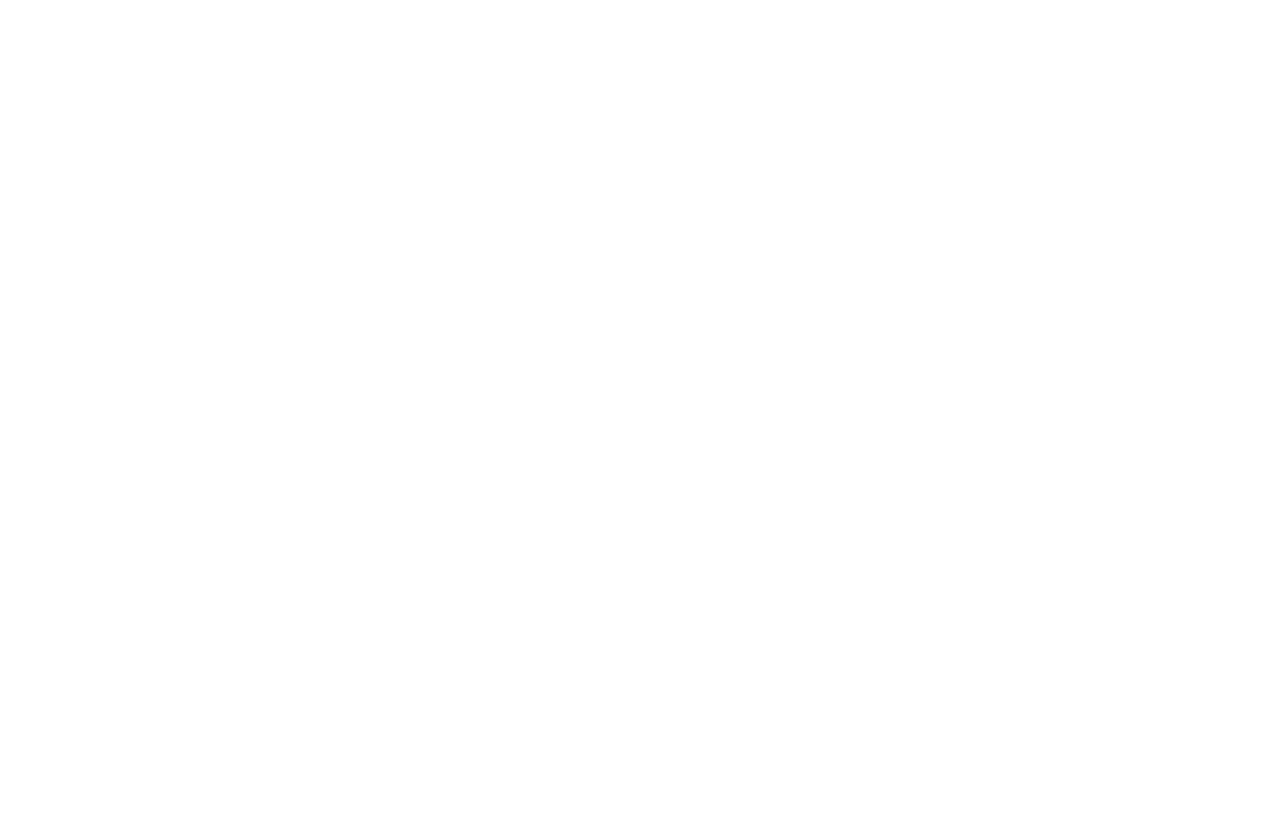
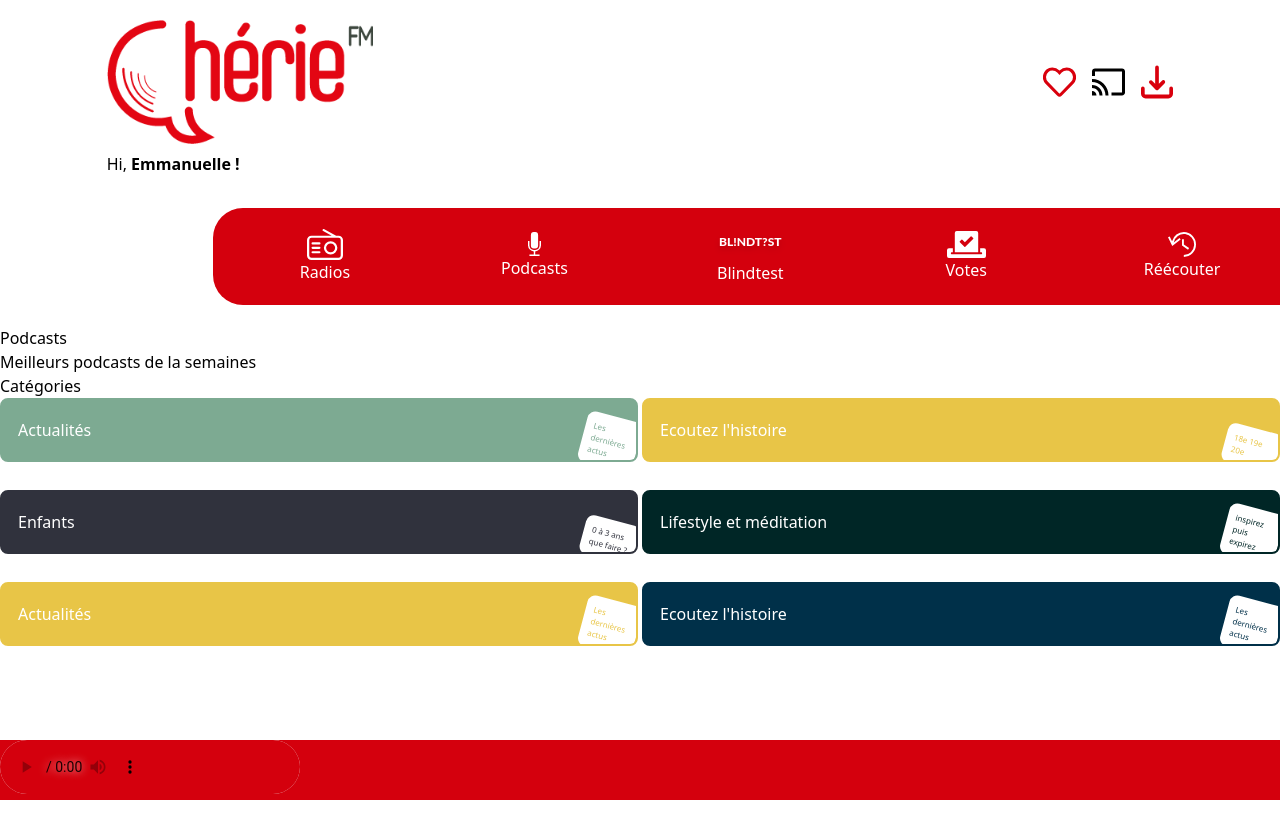
Before and after one commit to HugoB-DK/CherieFM, a Nuxt app: page /podcasts in a window 1280 px wide. Before the commit this address had no page. Built offline with nearby package versions, Linux system fonts and the light colour scheme.

Commit message:
Page podcasts

```diff
--- /dev/null
+++ b/pages/podcasts.vue
@@ -0,0 +1,129 @@
+<template>
+  <div class="page-globale">
+    <HeaderComponent />
+    <Navbar />
+    <div class="max-w-screen-xl mx-4 lg:mx-auto">
+      <h1>Podcasts</h1>
+      <p>Meilleurs podcasts de la semaines</p>
+
+      <h2>Catégories</h2>
+      <div class="grid grid-cols-2 gap-1">
+        <div class="card pastel-green h-16 text-white rounded-lg relative overflow-hidden flex items-center mb-6">
+          <h3 class="ml-4">
+            Actualités
+          </h3>
+          <div class="card-info bg-white absolute text-xxs w-14 -right-0.5 p-2 -bottom-2 text-pastel-green rounded-lg">
+            Les dernières actus
+          </div>
+        </div>
+
+        <div class="card pastel-yellow h-16 text-white rounded-lg relative overflow-hidden flex items-center mb-6">
+          <h3 class="ml-4">
+            Ecoutez l'histoire
+          </h3>
+          <div class="card-info bg-white absolute text-xxs w-14 -right-0.5 p-2 -bottom-2 text-pastel-yellow rounded-lg">
+            18e 19e 20e
+          </div>
+        </div>
+
+        <div class="card pastel-gray h-16 text-white rounded-lg relative overflow-hidden flex items-center mb-6">
+          <h3 class="ml-4">
+            Enfants
+          </h3>
+          <div class="card-info bg-white absolute text-xxs w-14 -right-0.5 p-2 -bottom-2 text-pastel-gray rounded-lg">
+            0 à 3 ans que faire ?
+          </div>
+        </div>
+
+        <div class="card pastel-black h-16 text-white rounded-lg relative overflow-hidden flex items-center mb-6">
+          <h3 class="ml-4">
+            Lifestyle et méditation
+          </h3>
+          <div class="card-info bg-white absolute text-xxs w-14 -right-0.5 p-2 -bottom-2 text-pastel-black rounded-lg">
+            inspirez puis expirez
+          </div>
+        </div>
+
+        <div class="card pastel-yellow h-16 text-white rounded-lg relative overflow-hidden flex items-center mb-6">
+          <h3 class="ml-4">
+            Actualités
+          </h3>
+          <div class="card-info bg-white absolute text-xxs w-14 -right-0.5 p-2 -bottom-2 text-pastel-yellow rounded-lg">
+            Les dernières actus
+          </div>
+        </div>
+
+        <div class="card pastel-blue h-16 text-white rounded-lg relative overflow-hidden flex items-center mb-6">
+          <h3 class="ml-4">
+            Ecoutez l'histoire
+          </h3>
+          <div class="card-info bg-white absolute text-xxs w-14 -right-0.5 p-2 -bottom-2 text-pastel-blue rounded-lg">
+            Les dernières actus
+          </div>
+        </div>
+      </div>
+    </div>
+
+    <FooterComponent />
+  </div>
+</template>
+
+<script>
+import Navbar from '~/components/Navbar.vue'
+import HeaderComponent from '~/components/HeaderComponent.vue'
+import FooterComponent from '~/components/FooterComponent.vue'
+
+export default {
+  name: 'VotePage',
+  components: { HeaderComponent, Navbar, FooterComponent }
+}
+
+</script>
+
+<style>
+
+.pastel-green{
+    background-color: #7DAA92;
+    border: 2px solid #7DAA92
+}
+.text-pastel-green{
+    color: #7DAA92;
+}
+
+.pastel-yellow{
+    background-color: #E8C547;
+    border: 2px solid #E8C547;
+}
+.text-pastel-yellow{
+    color: #E8C547;
+}
+
+.pastel-gray{
+    background-color: #30323D;
+    border: 2px solid #30323D;
+}
+.text-pastel-gray{
+    color: #30323D;
+}
+
+.pastel-black{
+    background-color: #002626;
+    border: 2px solid #002626;
+}
+.text-pastel-black{
+    color: #002626;
+}
+.pastel-blue{
+    background-color: #003049;
+    border: 2px solid #003049;
+}
+.text-pastel-blue{
+    color: #003049;
+}
+.text-xxs{
+    font-size: 8px;
+}
+.card-info{
+    transform: rotate(15deg);
+}
+</style>
```
